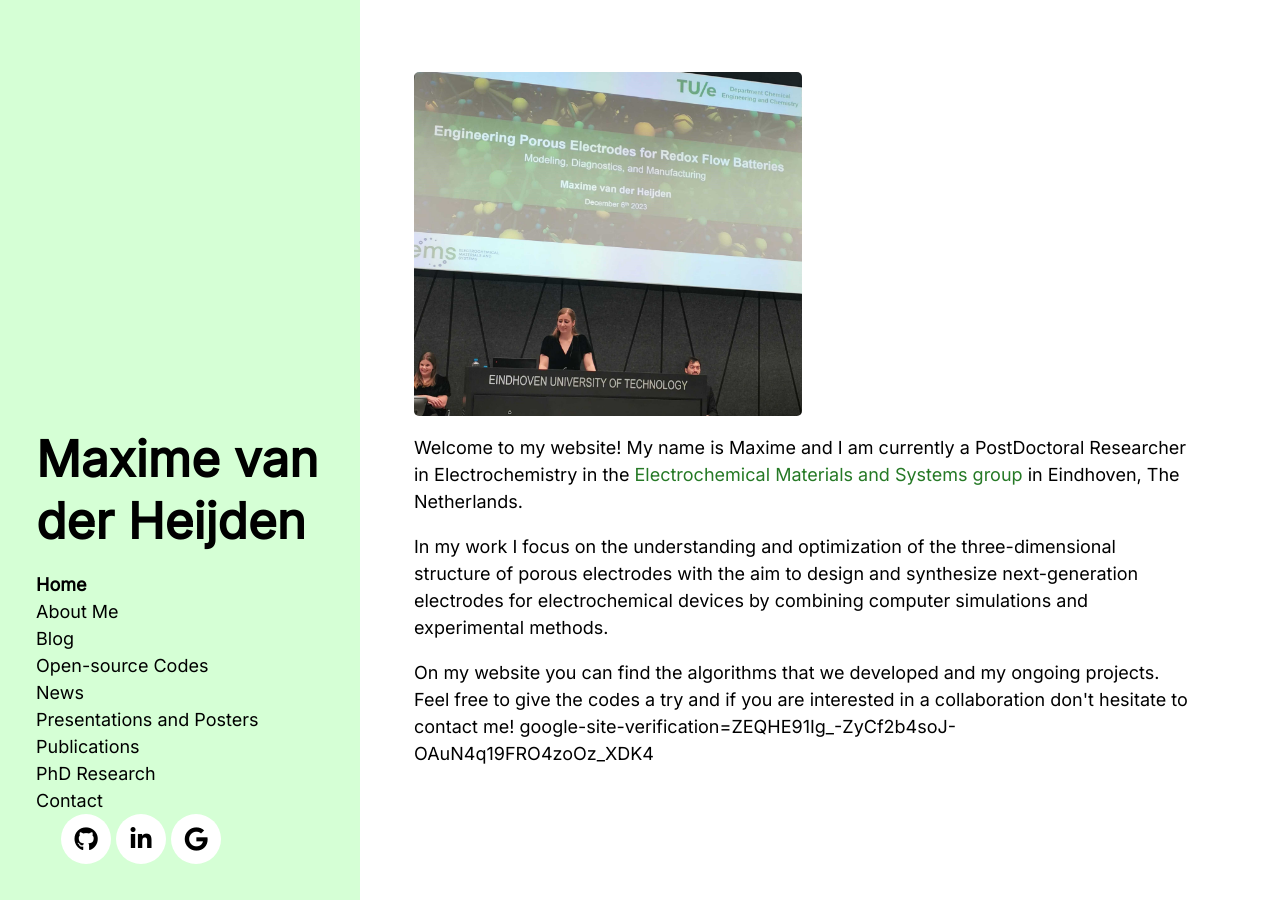
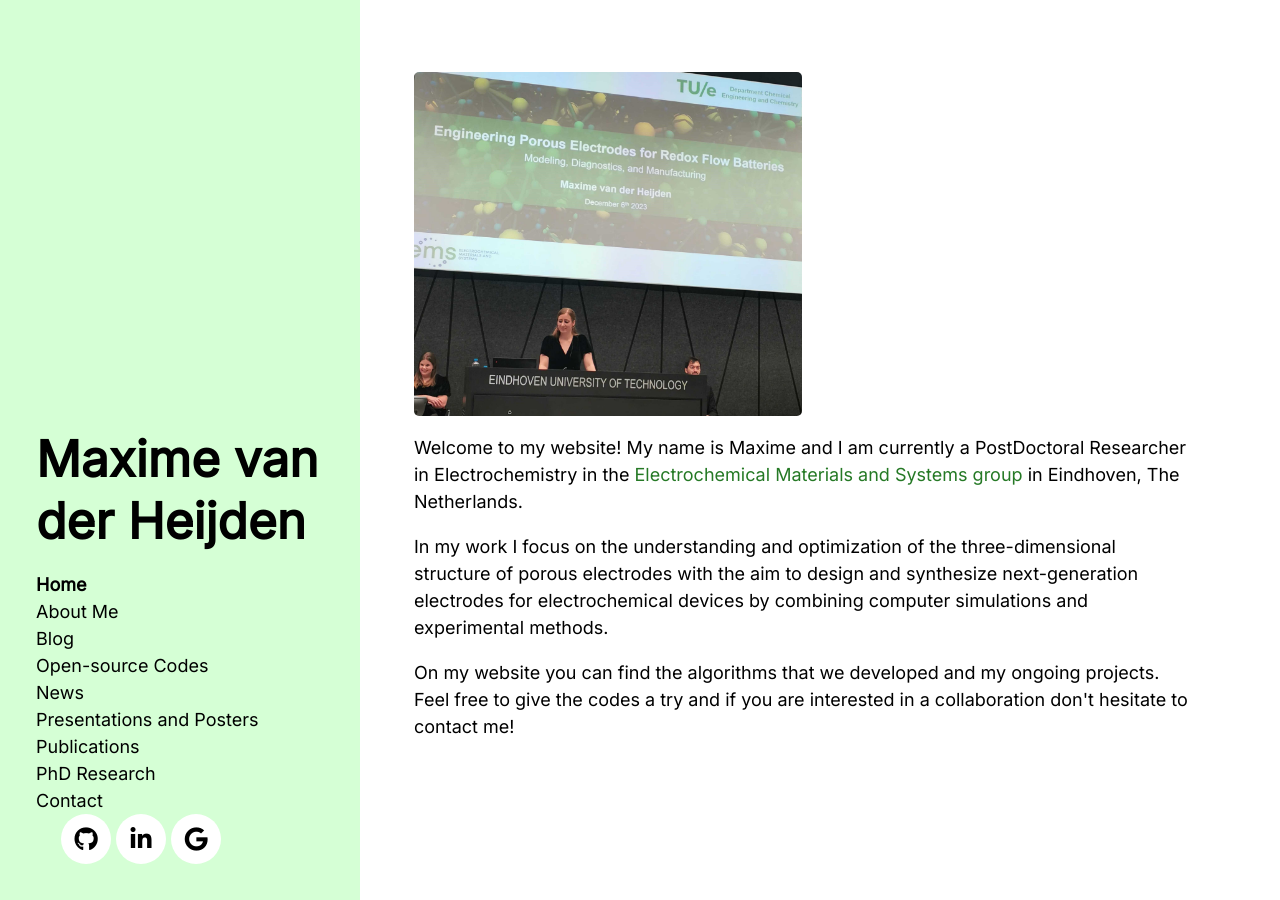
Before and after one commit to MaximevdHeijden/MaximevdHeijden.github.io, a Jekyll site: the page built from index.html, in a window 1280 px wide. Built offline with Jekyll 4.4.1, drawn with Linux system fonts in a browser that asks for light colours; nearby versions of some CDN libraries; the list of posts is cut into pages by our own code.

Commit message:
update google

```diff
--- a/index.html
+++ b/index.html
@@ -14,6 +14,4 @@ title: Home
 </p>
 </p>
   On my website you can find the algorithms that we developed and my ongoing projects. Feel free to give the codes a try and if you are interested in a collaboration don't hesitate to contact me!
-
-  google-site-verification=ZEQHE91Ig_-ZyCf2b4soJ-OAuN4q19FRO4zoOz_XDK4
 </p>
```
